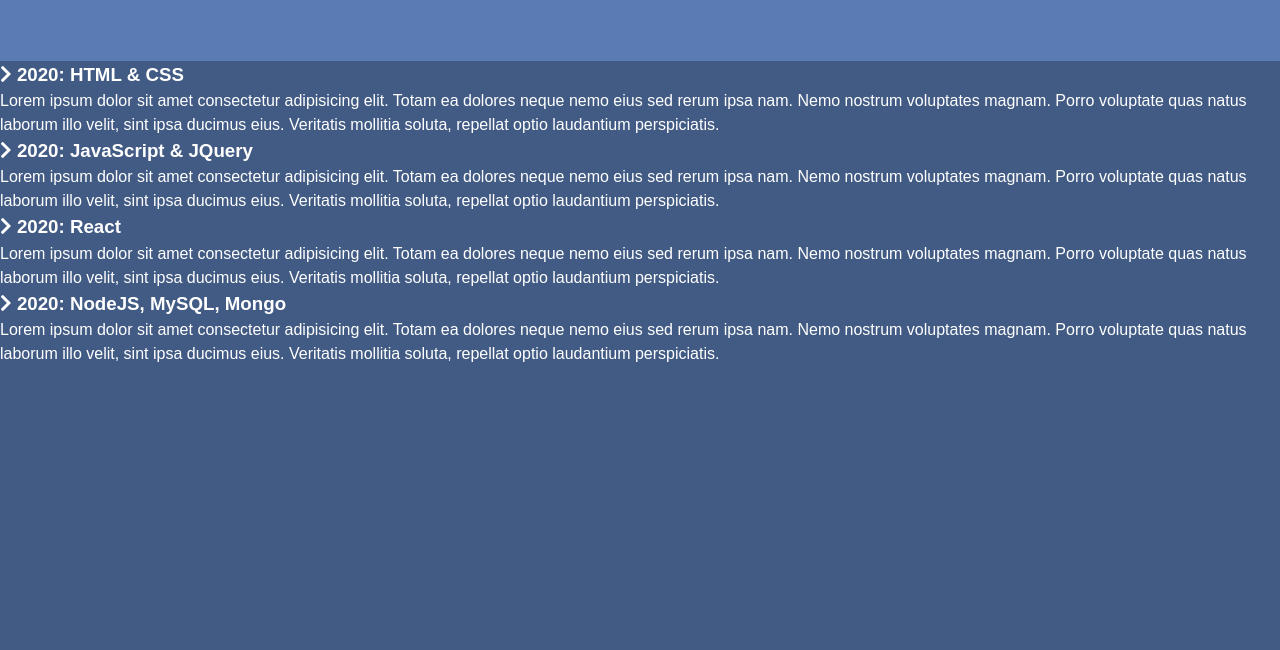
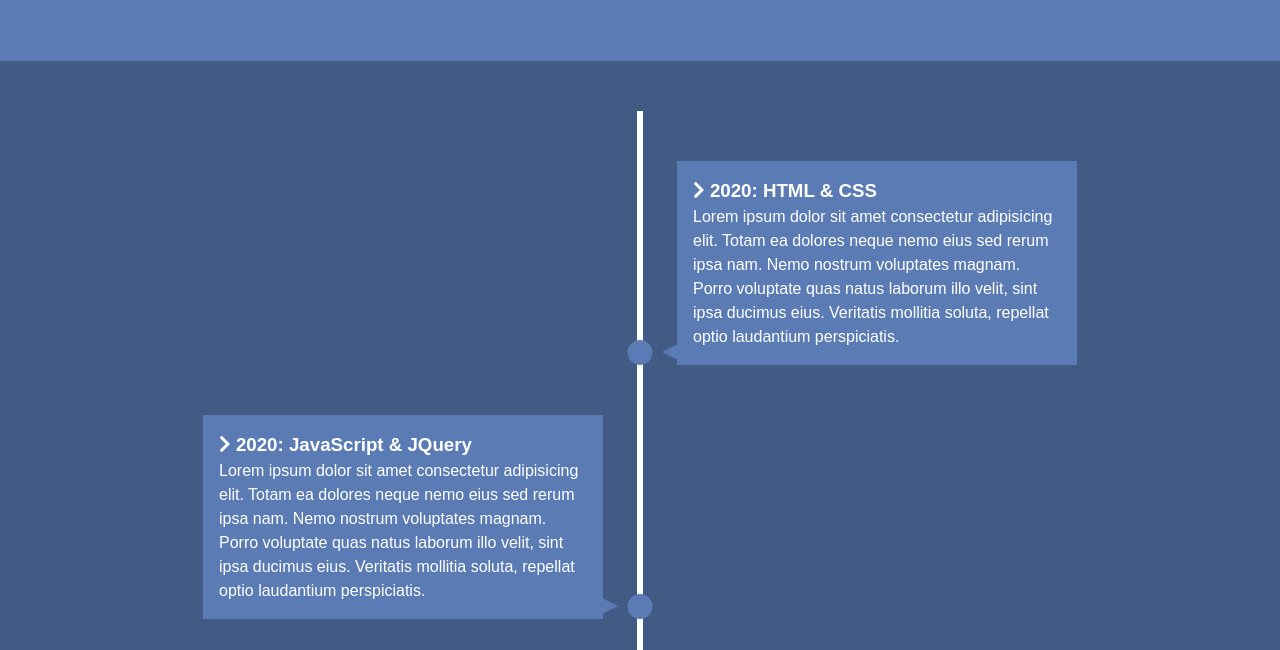
Before and after one commit to CurtisKil/knowledgeResume, a plain HTML site: page index.html in a window 1280 px wide. Shown: the part 150-800 px from the top of the page. Drawn offline with Linux system fonts and the light colour scheme.

Commit message:
Added Arrows & Boxes

```diff
--- a/style.css
+++ b/style.css
@@ -32,3 +32,76 @@
 h1 {
   font-size: 2.3rem;
 }
+
+#timeline ul {
+  background: var(--primary-color);
+  padding: 50px 0;
+}
+
+/* Create Line */
+#timeline ul li {
+  list-style-type: none;
+  position: relative;
+  width: 6px;
+  margin: 0 auto;
+  padding-top: 50px;
+  background: #fff;
+}
+
+/* Boxes */
+#timeline ul li div {
+  position: relative;
+  bottom: 0;
+  width: 400px;
+  padding: 1rem;
+  background: var(--secondary-color);
+  transition: all 0.5s ease-in-out;
+}
+
+/* Right Side */
+#timeline ul li:nth-child(odd) div {
+  left: 40px;
+}
+
+/* Left Side */
+#timeline ul li:nth-child(even) div {
+  left: -434px;
+}
+
+/* Dots */
+#timeline ul li:after {
+  content: "";
+  position: absolute;
+  left: 50%;
+  bottom: 0;
+  width: 25px;
+  height: 25px;
+  background: var(--secondary-color);
+  transform: translateX(-50%);
+  border-radius: 50%;
+  transition: background 0.5s ease-in-out;
+}
+
+/* Arrows Base */
+#timeline div:before {
+  content: "";
+  position: absolute;
+  bottom: 5px;
+  width: 0;
+  height: 0;
+  border-style: solid;
+}
+
+/* Right Side Arrows */
+#timeline ul li:nth-child(odd) div:before {
+  left: -15px;
+  border-width: 8px 16px 8px 0;
+  border-color: transparent var(--secondary-color) transparent transparent;
+}
+
+/* Left Side Arrows */
+#timeline ul li:nth-child(even) div:before {
+  right: -15px;
+  border-width: 8px 0 8px 16px;
+  border-color: transparent transparent transparent var(--secondary-color);
+}
```
